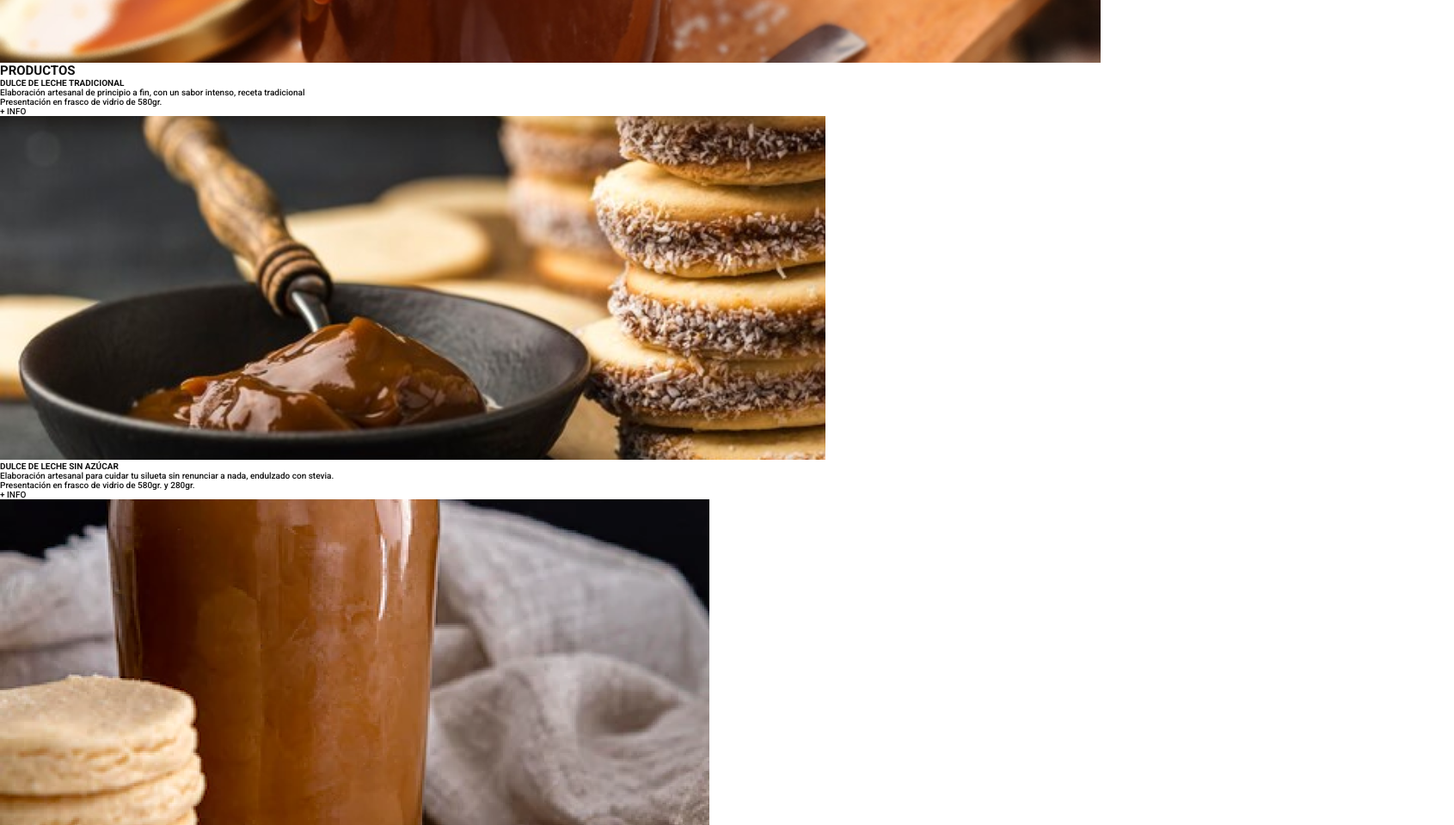
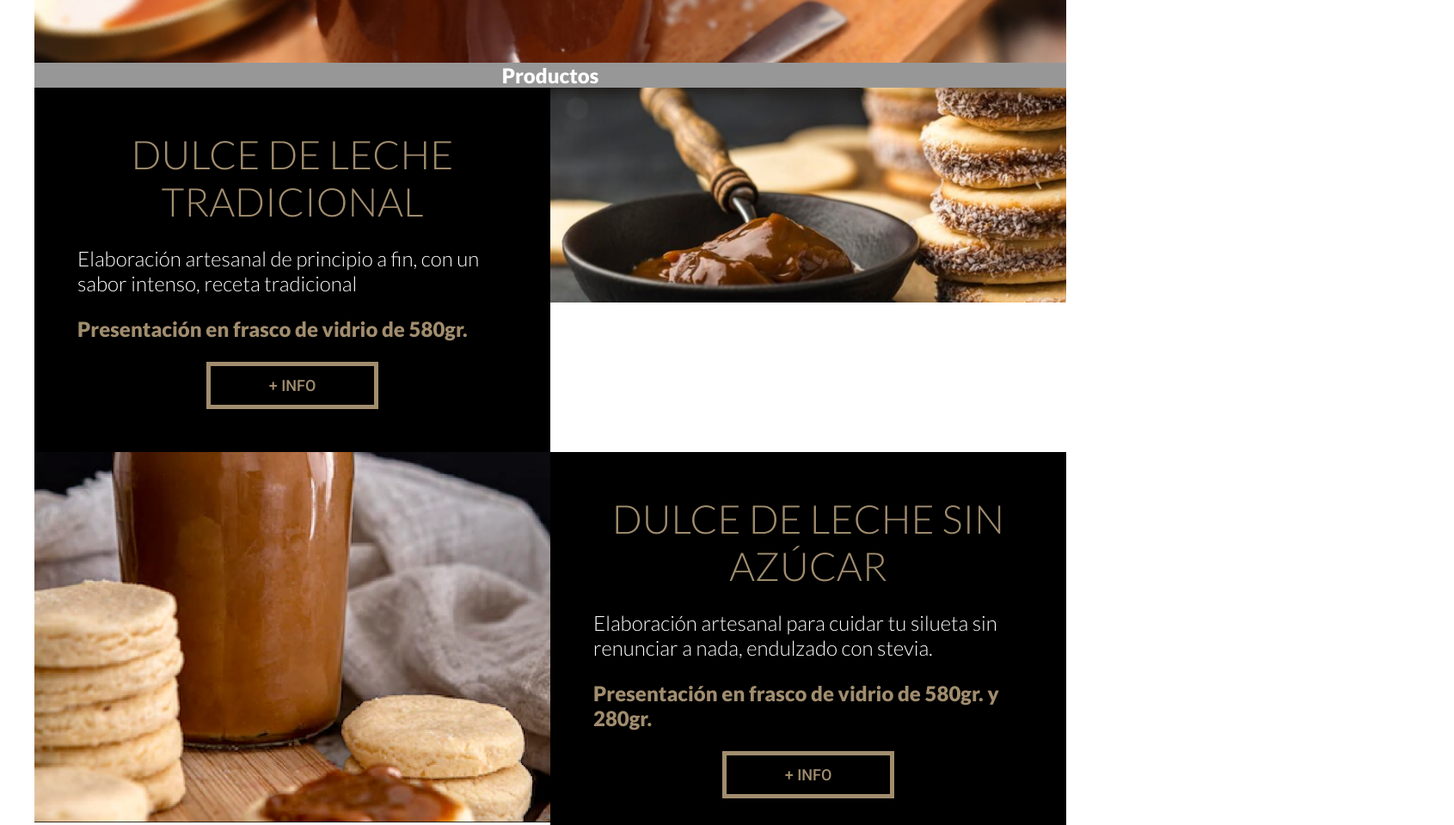
Before and after one commit to martincraviotto/CodoACodo-tp2-humaya, a plain HTML site: page index.html in a window 1280 px wide. Shown: the part 560-1520 px from the top of the page at 86% size, 1691 px wide, since content can reach past the window. Drawn offline with Linux system fonts and the light colour scheme.

Commit message:
[FEAT] Styles Productos section

```diff
--- a/css/index.css
+++ b/css/index.css
@@ -178,3 +178,92 @@ header{
     background-color: var(--primary-900);
     color: var(--dark-font-solid);
 }
+
+/* Titulo de los Productos */
+.main-container {
+    display: flex;
+    flex-direction: column;
+}
+
+.main-container__contentTitulo{
+
+}
+
+.main-container__titulo{
+    background-color: var(--secondary-500);
+    font-family: var(--alternative-font);
+    font-size: var(--font-large);
+    font-weight: 900;
+    color: var(--light-font-solid);
+    text-align: center;
+}
+
+/* Collections */
+
+.collection{
+   display: grid;
+   grid-template-columns: repeat(2, 1fr);
+   align-items: center;
+}
+
+.collection:nth-child(3) .collection__cover{
+    order:-1;
+}
+
+.collection__content{
+    display: flex;
+    flex-direction: column;
+    gap: var(--spacing-24);
+    align-items: start;
+    background-color: var(--dark-bg-solid);
+    padding: 50px;
+}
+
+.collection__title{
+    font-family: var(--alternative-font);
+    font-size: var(--font-display);
+    font-weight: 500;
+    color:var(--primary-solid);
+    text-align: center;
+}
+
+.collection__text{
+    font-family: var(--alternative-font);
+    font-size: var(--font-large);
+    font-weight: 300;
+    color:var(--light-font-solid);
+}
+.collection__presentacion{
+    font-family: var(--alternative-font);
+    font-size: var(--font-large);
+    font-weight: 900;
+    color:var(--primary-solid);
+}
+
+.collection__link{
+    display: inline-block;/*por default tiene inline y no toma entonces los padding y margins*/
+    font-size: var(--font-medium);
+    font-weight: 500;
+    background-color: var(--dark-bg-solid);
+    color: var(--primary-solid);
+    border-style: solid;
+    border-width: 5px;
+    border-color: var(--primary-solid);
+    padding: var(--spacing-12) var(--spacing-68);
+    align-self: center;
+    transition: all .3s ease-in-out;
+}
+
+.collection__link:hover{
+    background-color: var(--primary-900);
+    color: var(--dark-font-solid);
+}
+
+.collection__cover{
+    max-width: 600px;
+    align-self: stretch;
+}
+
+.collection__cover img{
+    max-width: 600px;
+}
--- a/index.html
+++ b/index.html
@@ -39,7 +39,7 @@
         </nav>
     </header>
 
-    <section class="hero">
+    <section class="hero container">
         <article class="hero__content container">
             <h2 class="hero__title">DULCES DEL ALMA</h2>
             <p class="hero__text">Los productos HUMAYA son elaborados desde hacem&aacute;s de 50 años
@@ -50,43 +50,45 @@
         </article>
     </section>
 
-    <main>
+    <main class="main-container container">
+        <div class="main-container__contentTitulo">
+            <p class="main-container__titulo">
+                Productos
+            </p>
+        </div>
 
-
-        <h2>PRODUCTOS</h2>
-
-        <section>
-            <article>
-                <h4>DULCE DE LECHE TRADICIONAL</h4>
-                <p>Elaboraci&oacute;n artesanal de principio a fin, con un sabor intenso, receta tradicional</p>
-                <p>Presentaci&oacute;n en frasco de vidrio de 580gr.</p>
-                <a href=""> + INFO</a>
+        <section class="collection container">
+            <article class="collection__content">
+                <h4 class="collection__title">DULCE DE LECHE TRADICIONAL</h4>
+                <p class="collection__text">Elaboraci&oacute;n artesanal de principio a fin, con un sabor intenso, receta tradicional</p>
+                <p class="collection__presentacion">Presentaci&oacute;n en frasco de vidrio de 580gr.</p>
+                <a class="collection__link" href=""> + INFO</a>
             </article>
-            <picture>
+            <picture class="collection__cover">
                 <img src="./img/Productos/Producto1.png" alt="Imagen pote de dulce de leche con alfajores de maicena">
             </picture>
         </section>
 
-        <section>
-            <article>
-                <h4>DULCE DE LECHE SIN AZ&Uacute;CAR</h4>
-                <p>Elaboraci&oacute;n artesanal para cuidar tu silueta sin renunciar a nada, endulzado con stevia.</p>
-                <p>Presentaci&oacute;n en frasco de vidrio de 580gr. y 280gr.</p>
-                <a href=""> + INFO</a>
+        <section class="collection container">
+            <article class="collection__content">
+                <h4 class="collection__title">DULCE DE LECHE SIN AZ&Uacute;CAR</h4>
+                <p class="collection__text">Elaboraci&oacute;n artesanal para cuidar tu silueta sin renunciar a nada, endulzado con stevia.</p>
+                <p class="collection__presentacion">Presentaci&oacute;n en frasco de vidrio de 580gr. y 280gr.</p>
+                <a class="collection__link" href=""> + INFO</a>
             </article>
-            <picture>
+            <picture class="collection__cover">
                 <img src="./img/Productos/Producto2A.png" alt="Imagen pote de dulce de leche sin azucar">
             </picture>
         </section>
 
-        <section>
-            <article>
-                <h4>DULCE DE LECHE CHOCONUTT</h4>
-                <p>Elaboraci&oacute;n artesanal para el capricho dulce, combinaci&oacute; de dulce de leche, chocolate y pasta de avellanas. Una delicia &uacute;nica</p>
-                <p>Presentaci&oacute;n en frasco de vidrio de 280gr.</p>
-                <a href=""> + INFO</a>
+        <section class="collection container">
+            <article class="collection__content">
+                <h4 class="collection__title">DULCE DE LECHE CHOCONUTT</h4>
+                <p class="collection__text">Elaboraci&oacute;n artesanal para el capricho dulce, combinaci&oacute; de dulce de leche, chocolate y pasta de avellanas. Una delicia &uacute;nica</p>
+                <p class="collection__presentacion">Presentaci&oacute;n en frasco de vidrio de 280gr.</p>
+                <a class="collection__link" href=""> + INFO</a>
             </article>
-            <picture>
+            <picture class="collection__cover">
                 <img src="./img/Productos/Producto3.png" alt="Imagen pote de dulce de leche choconutt dos potes y una cuchara colmada del dulce de leche">
             </picture>
         </section>
```
